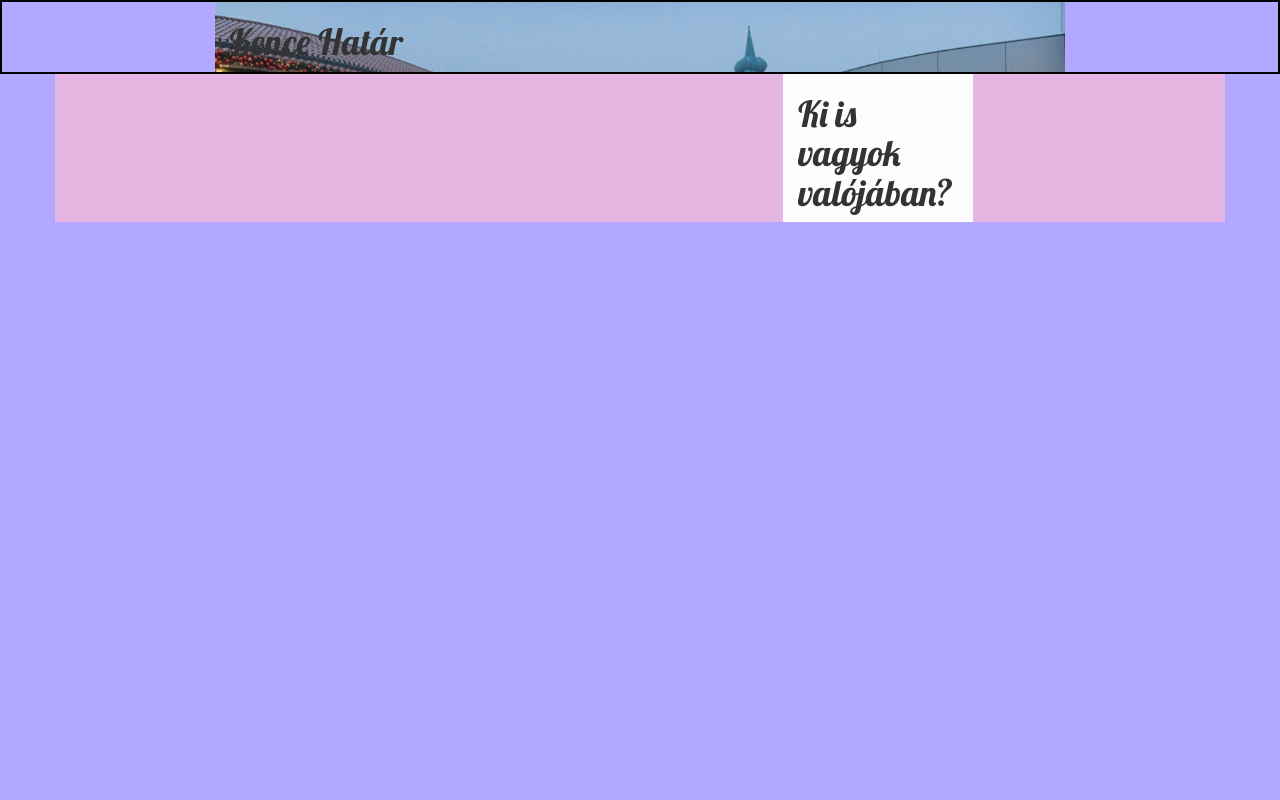
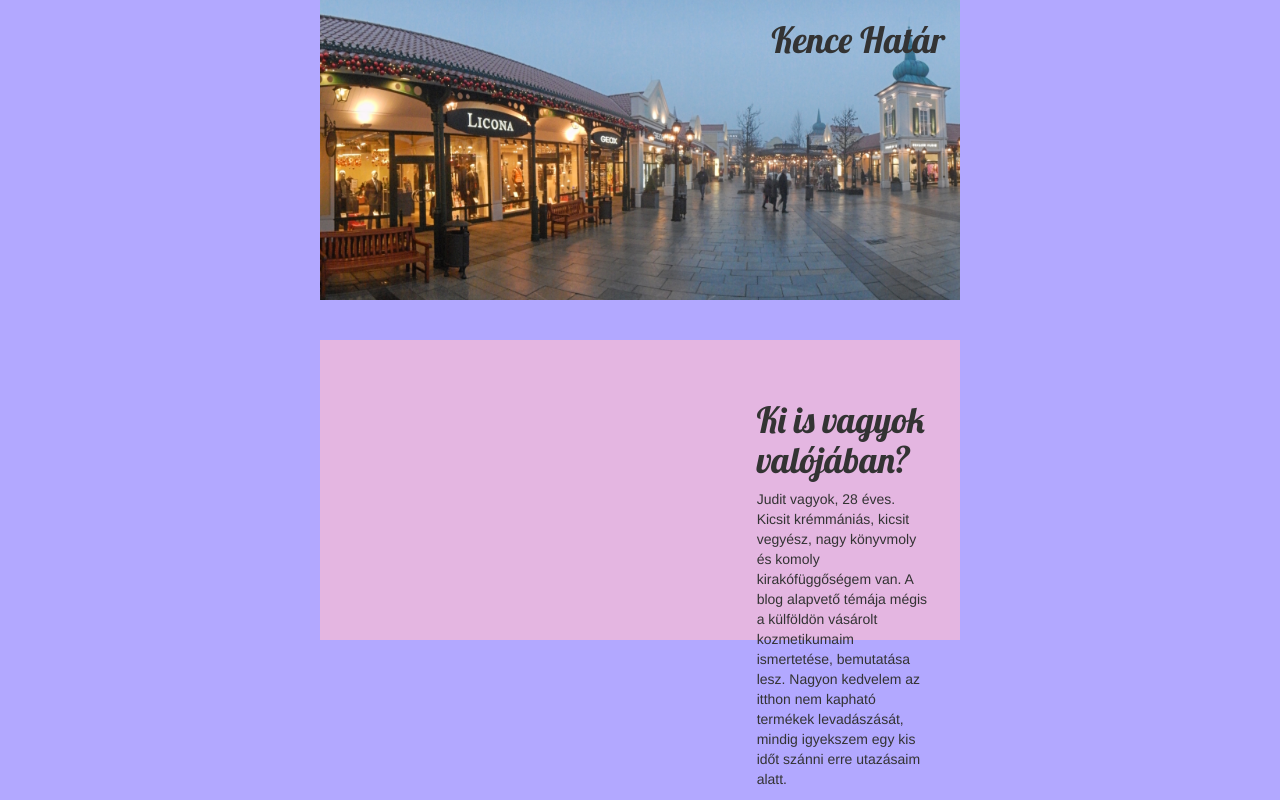
Before and after one commit to nagada88/my-first-blog, a Django app: page / in a window 1280 px wide. Run offline with Django 3.2, Linux system fonts and the light colour scheme; data that the repository does not hold is empty; some libraries are stand-ins or nearby versions.

Commit message:
elso blog

```diff
--- a/mysite1/blog/static/css/blog.css
+++ b/mysite1/blog/static/css/blog.css
@@ -37,6 +37,9 @@ h1, h2, h3, h4 {
     font-family: 'Unica One', cursive;
 }
 
+/* p { */
+    /* font-family: 'Vollkorn', serif; */
+/* } */
 .date {
     float: right;
     color: #828282;
@@ -58,7 +61,9 @@ h1, h2, h3, h4 {
 }
 
 .post {
+    font-family: 'Vollkorn', serif;
     margin-bottom: 70px;
+    color: #E4B6E1;
 }
 
 .post h1 a, .post h1 a:visited {
--- a/mysite1/blog/templates/blog/base.html
+++ b/mysite1/blog/templates/blog/base.html
@@ -12,28 +12,41 @@
 <body>
 
 
-<div class="container-fluid" style="border: 2px solid black">
+<div class="container-fluid">
    <div class="row">
-   <div class = "col-lg-2"></div>
-    <div class = "col-md-8" style = "background:url('{% static 'pics/header.jpg' %}'); background-size:cover">
+        <div class = "col-lg-3 hidden-xs hidden-sm hidden-md"></div>
+            <div class = "col-md-12 col-lg-6 hidden-xs hidden-sm" style = "background:url('{% static 'pics/header.jpg' %}'); background-size:cover; height:300px; text-align: right;">
+                <div style="display: inline-block;">
                     <h1>Kence Határ</h1>
                 </div>
-   <div class = "col-lg-2"></div>
+            </div>
+        <div class = "col-lg-3 hidden-xs hidden-sm hidden-md"></div>
    </div>
 </div>
+<div class="row">
 
+<br><br>
+
+</div>
 <div class="container-fluid">
     <div class="row">
-        <div class="col-lg-2"></div>
-        <div class="container" style="background-color:#E4B6E1">
-        <div class="col-md-12 col-lg-6" >
+        <div class="col-lg-3 hidden-xs"></div>
+            <div class="col-xs-12 col-lg-6"  style="background-color:#E4B6E1;">
+                    <div class="col-xs-12 col-lg-8">
                         {% block content %}
                         {% endblock %}
                     </div>
-        <div class="col-lg-2" style="background-color:#FDFDFD"><h1>Ki is vagyok valójában?</h1></div>
+                    <div class="col-lg-4 hidden-xs hidden-sm hidden-md" style="height: 300">
+                        <br><br>
+                        <h1>Ki is vagyok valójában?</h1>
+                        <p>Judit vagyok, 28 éves. Kicsit krémmániás, kicsit vegyész, nagy könyvmoly és komoly kirakófüggőségem van.
+                        A blog alapvető témája mégis a külföldön vásárolt kozmetikumaim ismertetése, bemutatása lesz. Nagyon kedvelem az itthon nem kapható
+                        termékek levadászását, mindig igyekszem egy kis időt szánni erre utazásaim alatt.</p>
                     </div>
             </div>
+        <div class="col-lg-3"></div>
     </div>
-
+</div>
+<div class="row"></div>
 </body>
 </html>
--- a/mysite1/blog/templates/blog/post_list.html
+++ b/mysite1/blog/templates/blog/post_list.html
@@ -1,9 +1,10 @@
 {% extends 'blog/base.html' %}
 {% block content %}
+    <br><br>
+    {% for post in posts %}
     <div class="row">
-    {% for post in posts %}
-        <div class="col">
-        <div class="post" style="background-color:#B578CF">
+        <div class="col-lg-12">
+                <div class="post" style="background-color:#B578CF; padding: 20px;">
                     <div class="date">
                         {{ post.published_date }}
                     </div>
@@ -12,7 +13,6 @@
                     <a href="{% url 'post_detail' pk=post.pk %}">Comments: {{ post.approved_comments.count }}</a>
                 </div>
          </div>
-        <div class="col"></div>
+    </div>
     {% endfor %}
-    </div>
 {% endblock %}
```
Lines whose indentation alone changed are shown as unchanged.
